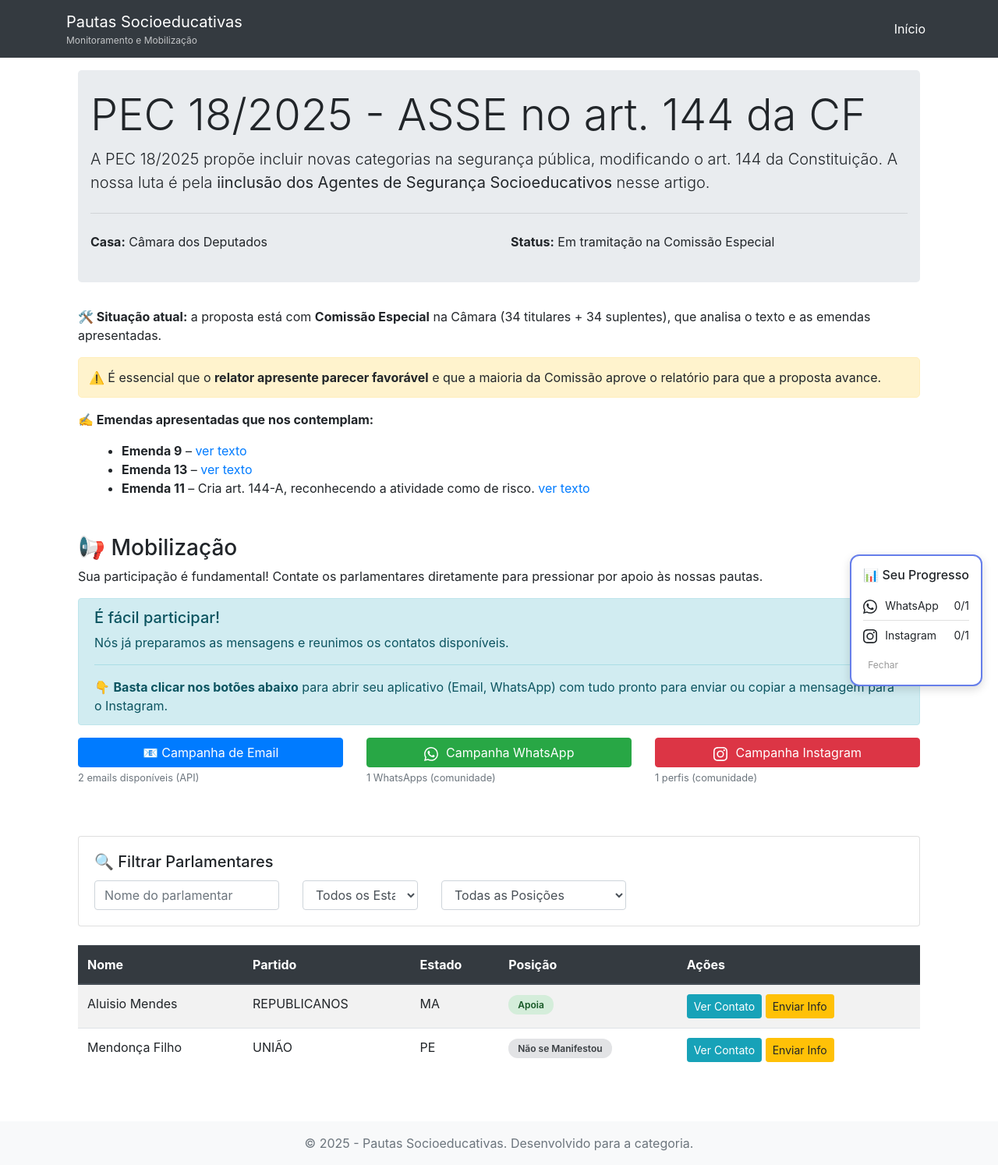
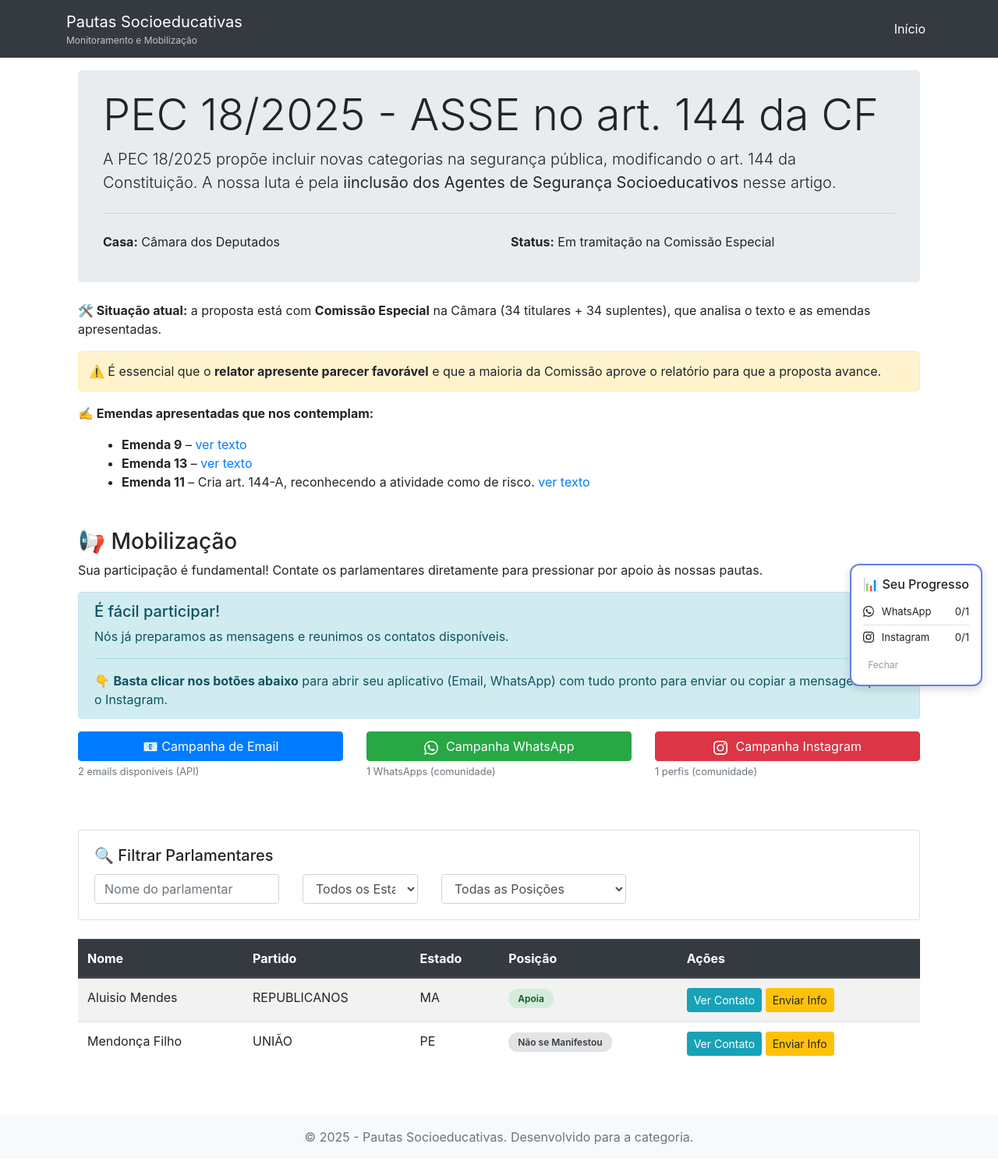
Before and after one commit to juliocjd/pautas-socioeducativas, a Jekyll site: the page built from _pautas/novo-teste.md, in a window 1280 px wide. Shown: the whole page at 78% size. Built offline with Jekyll 4.4.1, drawn with Linux system fonts in a browser that asks for light colours; nearby versions of some CDN libraries.

Commit message:
deletado pauta.css, retirado do pauta.html esse css

```diff
--- a/_layouts/pauta.html
+++ b/_layouts/pauta.html
@@ -3,7 +3,7 @@ layout: default
 ---
 
 <head>
-  <link rel="stylesheet" href="/assets/css/pauta.css" />
+
 </head>
 <body>
   <div class="container">
--- a/assets/css/pauta.css
+++ /dev/null
@@ -1,175 +0,0 @@
-.badge-status {
-  padding: 5px 12px;
-  border-radius: 12px;
-  font-size: 12px;
-  font-weight: 600;
-}
-.badge-apoia { background: #d4edda; color: #155724; }
-.badge-contrario { background: #f8d7da; color: #721c24; } /* ATUALIZADO */
-.badge-nao-manifestado { background: #e2e3e5; color: #383d41; }
-
-.contato-info {
-  background: #f8f9fa;
-  padding: 15px;
-  border-radius: 8px;
-  margin-bottom: 15px;
-}
-.contato-info-titulo {
-  font-weight: 600;
-  margin-bottom: 8px;
-  color: #333;
-}
-.contato-info-valor {
-  color: #666;
-  font-size: 14px;
-}
-.contato-fonte {
-  font-size: 11px;
-  color: #999;
-  font-style: italic;
-}
-
-.btn-acao-contato {
-  display: inline-block;
-  padding: 8px 16px;
-  border-radius: 6px;
-  text-decoration: none;
-  font-weight: 600;
-  font-size: 14px;
-  transition: all 0.2s;
-}
-.btn-whatsapp {
-  background: #25D366;
-  color: white;
-}
-.btn-whatsapp:hover {
-  background: #20BA5A;
-  color: white;
-}
-.btn-instagram {
-  background: #E4405F;
-  color: white;
-}
-.btn-instagram:hover {
-  background: #D32F4F;
-  color: white;
-}
-
-.assessores-lista {
-  margin-top: 10px;
-}
-.assessor-item {
-  background: white;
-  padding: 12px;
-  border-radius: 6px;
-  margin-bottom: 10px;
-  border-left: 3px solid #667eea;
-}
-
-.parlamentar-envio-item {
-  background: #f8f9fa;
-  padding: 15px;
-  border-radius: 8px;
-  margin-bottom: 10px;
-  display: flex;
-  justify-content: space-between;
-  align-items: center;
-  border: 2px solid #e0e0e0;
-}
-.parlamentar-envio-item.enviado {
-  background: #d4edda;
-  border-color: #28a745;
-  opacity: 0.7;
-}
-
-.tracking-item {
-  display: flex;
-  justify-content: space-between;
-  padding: 8px 0;
-  border-bottom: 1px solid #e0e0e0;
-  font-size: 14px;
-}
-.tracking-item:last-child {
-  border-bottom: none;
-}
-
-/* NOVO: Ícone de Copiar */
-.position-relative {
-  position: relative;
-}
-.copy-icon {
-  position: absolute;
-  top: 50%;
-  right: 12px;
-  transform: translateY(-50%);
-  cursor: pointer;
-  color: #6c757d;
-  opacity: 0.5;
-  transition: opacity 0.2s;
-  padding: 5px;
-}
-.copy-icon:hover {
-  opacity: 1;
-}
-/* Alinhar ícone do input (assunto) */
-input + .copy-icon {
-  top: 45px; /* Ajuste para campos de input */
-}
-/* Alinhar ícone do textarea (mensagem) */
-textarea + .copy-icon {
-  top: 45px; /* Ajuste para campos de textarea */
-}
-
-/* NOVO: Esconder textareas de template */
-.hidden-textarea {
-  display: none;
-}
-
-/* Estilos adicionais do layout default (Exemplo - ajuste conforme necessário) */
-.container {
-  max-width: 1140px;
-  margin-right: auto;
-  margin-left: auto;
-  padding-right: 15px;
-  padding-left: 15px;
-}
-.jumbotron {
-  padding: 2rem 1rem;
-  margin-bottom: 2rem;
-  background-color: #e9ecef;
-  border-radius: .3rem;
-}
-.display-4 {
-  font-size: 3.5rem;
-  font-weight: 300;
-  line-height: 1.2;
-}
-.lead {
-  font-size: 1.25rem;
-  font-weight: 300;
-}
-hr {
-  margin-top: 1rem;
-  margin-bottom: 1rem;
-  border: 0;
-  border-top: 1px solid rgba(0,0,0,.1);
-}
-.row {
-  display: flex;
-  flex-wrap: wrap;
-  margin-right: -15px;
-  margin-left: -15px;
-}
-.col-md-6 {
-  position: relative;
-  width: 100%;
-  padding-right: 15px;
-  padding-left: 15px;
-}
-@media (min-width: 768px) {
-  .col-md-6 {
-    flex: 0 0 50%;
-    max-width: 50%;
-  }
-}
-/* Adicione outros estilos base do seu site aqui */
--- a/assets/css/style.css
+++ b/assets/css/style.css
@@ -1,61 +1,189 @@
-/* Adicione seus estilos personalizados aqui */
+/* ========================================== */
+/* ESTILOS PERSONALIZADOS (style.css) */
+/* ========================================== */
+
+/* --- Estilos Base (do seu style.css original) --- */
 .jumbotron {
   background-color: #e9ecef;
   padding: 2rem;
 }
-
 .table th {
   white-space: nowrap;
 }
-
-/* Estilo para o modal */
 .modal-body .form-group {
   margin-bottom: 1rem;
 }
 
-/* ========================================== */
-/* CORREÇÃO PARA ESPAÇO EM BRANCO NAS ABAS (COM .fade) */
-/* ========================================== */
-
-/* Garante que o container das abas possa conter elementos posicionados */
-#modalEnviarInfo .modal-body .tab-content {
-  position: relative;
-  min-height: auto; /* Evita altura mínima pré-definida */
+/* --- Badges de Posição --- */
+.badge-status {
+  padding: 5px 12px;
+  border-radius: 12px;
+  font-size: 12px;
+  font-weight: 600;
+}
+.badge-apoia {
+  background: #d4edda;
+  color: #155724;
+}
+.badge-contrario {
+  background: #f8d7da;
+  color: #721c24;
+}
+.badge-nao-manifestado {
+  background: #e2e3e5;
+  color: #383d41;
 }
 
-/* Tenta tirar as abas inativas do fluxo normal */
-#modalEnviarInfo .modal-body .tab-content > .tab-pane:not(.show) {
-  position: absolute; /* Tira do fluxo */
-  top: 0; /* Alinha no topo */
-  left: 0;
-  width: 100%; /* Garante largura total */
-  opacity: 0; /* Mantém invisível (Bootstrap já faz isso com .fade) */
-  pointer-events: none; /* Impede interação */
-  visibility: hidden; /* Garante que não ocupa espaço de acessibilidade */
-  height: 0; /* Tenta forçar altura zero */
-  overflow: hidden; /* Esconde conteúdo que possa vazar */
+/* --- Informações de Contato (Modal Ver Contato) --- */
+.contato-info {
+  background: #f8f9fa;
+  padding: 15px;
+  border-radius: 8px;
+  margin-bottom: 15px;
+}
+.contato-info-titulo {
+  font-weight: 600;
+  margin-bottom: 8px;
+  color: #333;
+}
+.contato-info-valor {
+  color: #666;
+  font-size: 14px;
+}
+.contato-fonte {
+  font-size: 11px;
+  color: #999;
+  font-style: italic;
 }
 
-/* Garante que a aba ativa ocupe espaço normalmente */
-#modalEnviarInfo .modal-body .tab-content > .tab-pane.active.show {
-  position: relative; /* Volta ao fluxo normal ou ao posicionamento relativo */
-  width: 100%;
-  height: auto; /* Altura automática baseada no conteúdo */
-  overflow: visible;
-  opacity: 1;
-  pointer-events: auto;
-  visibility: visible;
+/* --- Botões de Ação (WhatsApp, Instagram) --- */
+.btn-acao-contato {
+  display: inline-block;
+  padding: 8px 16px;
+  border-radius: 6px;
+  text-decoration: none;
+  font-weight: 600;
+  font-size: 14px;
+  transition: all 0.2s;
+  vertical-align: middle;
+}
+.btn-whatsapp {
+  background: #25d366;
+  color: white !important;
+}
+.btn-whatsapp:hover {
+  background: #20ba5a;
+  color: white !important;
+}
+.btn-instagram {
+  background: #e4405f;
+  color: white !important;
+}
+.btn-instagram:hover {
+  background: #d32f4f;
+  color: white !important;
+}
+.btn-acao-contato svg {
+  vertical-align: middle;
+  margin-right: 4px;
+  margin-top: -2px;
 }
 
-/* Remove margem superior extra do primeiro elemento DENTRO da aba ativa */
-#modalEnviarInfo .tab-pane.active.show > *:first-child {
-  margin-top: 0;
+/* --- Lista de Assessores (Modal Ver Contato) --- */
+.assessores-lista {
+  margin-top: 10px;
+}
+.assessor-item {
+  background: white;
+  padding: 12px;
+  border-radius: 6px;
+  margin-bottom: 10px;
+  border-left: 3px solid #667eea;
+}
+
+/* --- Itens da Lista de Envio (Modais de Campanha) --- */
+.parlamentar-envio-item {
+  background: #f8f9fa;
+  padding: 10px 15px;
+  border-radius: 8px;
+  margin-bottom: 8px;
+  display: flex;
+  justify-content: space-between;
+  align-items: center;
+  border: 1px solid #e0e0e0;
+  font-size: 0.9em;
+}
+.parlamentar-envio-item.enviado {
+  background: #e9f5ec;
+  border-color: #a3d9b1;
+  opacity: 0.8;
+}
+.parlamentar-envio-item strong {
+  font-weight: 600;
+}
+.parlamentar-envio-item span[style*="color: #28a745"] {
+  margin-left: 5px;
+}
+
+/* --- Widget de Progresso (Tracking) --- */
+.tracking-item {
+  display: flex;
+  justify-content: space-between;
+  padding: 6px 0;
+  border-bottom: 1px solid #e0e0e0;
+  font-size: 13px;
+}
+.tracking-item:last-child {
+  border-bottom: none;
+}
+.tracking-item svg {
+  vertical-align: middle;
+  margin-right: 5px;
+  margin-top: -2px;
+  width: 14px;
+  height: 14px;
+}
+
+/* --- Ícone de Copiar --- */
+.position-relative {
+  position: relative;
+}
+.copy-icon {
+  position: absolute;
+  top: 50%;
+  right: 10px;
+  transform: translateY(-50%);
+  cursor: pointer;
+  color: #6c757d;
+  opacity: 0.4;
+  transition: opacity 0.2s, color 0.2s;
+  padding: 6px;
+  background-color: rgba(255, 255, 255, 0.5);
+  border-radius: 4px;
+}
+.copy-icon:hover {
+  opacity: 1;
+  color: #007bff;
+}
+input + .copy-icon {
+  top: calc(50% + 10px);
+}
+textarea + .copy-icon {
+  top: 15px;
+  transform: none;
+  right: 15px;
+}
+
+/* --- Textareas Ocultos (para templates de campanha) --- */
+.hidden-textarea {
+  display: none;
 }
 
 /* ========================================== */
-/* (Manter as outras regras que adicionamos antes para Jumbotron, etc.) */
+/* --- AJUSTE ESPAÇAMENTO, SITUAÇÃO E ABAS --- */
 /* ========================================== */
-/* ... (regras para .jumbotron, .situacao-destaque, etc.) ... */
+
+/* --- Jumbotron (reduzido) --- */
 .jumbotron {
   padding-top: 1.5rem !important;
   padding-bottom: 1.5rem !important;
@@ -64,7 +192,8 @@
 main.container {
   margin-top: 1rem !important;
 }
-/* ... etc ... */
+
+/* --- Estilo para o Bloco .situacao-destaque --- */
 .situacao-destaque {
   background-color: #f8f9fa;
   border: 1px solid #e9ecef;
@@ -73,6 +202,8 @@ main.container {
   margin-bottom: 2.5rem;
   border-radius: 8px;
 }
+
+/* Reduzir tamanho da fonte e margens dentro da seção */
 .situacao-destaque p,
 .situacao-destaque ul,
 .situacao-destaque li,
@@ -87,42 +218,110 @@ main.container {
 .situacao-destaque ul {
   padding-left: 20px;
 }
-.hidden-textarea {
-  display: none;
+
+/* --- CORREÇÃO DE BUGS (ABAS EMPILHADAS/ESPAÇO BRANCO) --- */
+
+/* 1. Garante que o container das abas funcione com display: block */
+#modalEnviarInfo .modal-body .tab-content {
+  display: block !important;
+  overflow: visible !important;
 }
+
+/* 2. Força o ESCONDIMENTO da aba inativa (Solução para o problema de empilhamento) */
+/* Usa !important para sobrescrever qualquer estilo flex ou grid */
+#modalEnviarInfo .modal-body .tab-content > .tab-pane:not(.active) {
+  display: none !important;
+  visibility: hidden !important;
+  height: 0 !important;
+  padding: 0 !important;
+  margin: 0 !important;
+}
+
+/* 3. Garante que a aba ativa ocupe espaço normalmente e que não tenha padding extra */
+#modalEnviarInfo .modal-body .tab-content > .tab-pane.active.show {
+  display: block !important;
+  visibility: visible !important;
+  height: auto !important;
+  overflow: visible !important;
+  padding: 0; /* Remove padding superior/inferior que pode causar o espaço branco indesejado */
+}
+
+/* Remove margem superior do primeiro elemento DENTRO da aba ativa para subir o conteúdo */
+#modalEnviarInfo .tab-pane.active.show > *:first-child {
+  margin-top: 0 !important;
+}
+
+/* --- Espaçamento antes da Mobilização --- */
+.campanhas-section {
+  margin-top: 2.5rem;
+}
+
 /* ========================================== */
-/* --- CORREÇÃO DE RESPONSIVIDADE (index.html) --- */
+/* --- CORREÇÃO DE RESPONSIVIDADE (MOBILE) --- */
 /* ========================================== */
 
 @media (max-width: 575.98px) {
-  /* 1. Ajuste do Jumbotron para não ultrapassar a tela */
   .jumbotron {
-    /* Diminui o padding horizontal para dar mais espaço ao texto */
     padding-left: 1rem !important;
     padding-right: 1rem !important;
-    /* Reduz um pouco o padding vertical para manter a altura baixa */
     padding-top: 1rem !important;
     padding-bottom: 1rem !important;
   }
-
-  /* 2. Redução da Fonte do Título Principal */
   .jumbotron .display-4 {
-    font-size: 2rem !important; /* Reduz de 3.5rem (padrão display-4) para 2rem */
+    font-size: 2rem !important;
   }
-
-  /* 3. Redução da Fonte do Subtítulo (o 'lead') */
   .jumbotron .lead {
-    font-size: 1rem !important; /* Reduz de 1.25rem (padrão lead) para 1rem */
+    font-size: 1rem !important;
   }
-
-  /* 4. Redução da Fonte da Seção de Destaque */
   .jumbotron .featured-pauta-label {
     font-size: 0.9em !important;
   }
-
-  /* 5. Ajuste fino no tamanho do botão principal */
   .jumbotron .btn-lg {
     padding: 0.4rem 0.8rem;
     font-size: 1rem;
   }
 }
+
+/* ========================================== */
+/* ESTILOS BASE (MANTIDOS) */
+/* ========================================== */
+.container {
+  max-width: 1140px;
+  margin-right: auto;
+  margin-left: auto;
+  padding-right: 15px;
+  padding-left: 15px;
+}
+.display-4 {
+  font-size: 3.5rem;
+  font-weight: 300;
+  line-height: 1.2;
+}
+.lead {
+  font-size: 1.25rem;
+  font-weight: 300;
+}
+hr {
+  margin-top: 1rem;
+  margin-bottom: 1rem;
+  border: 0;
+  border-top: 1px solid rgba(0, 0, 0, 0.1);
+}
+.row {
+  display: flex;
+  flex-wrap: wrap;
+  margin-right: -15px;
+  margin-left: -15px;
+}
+.col-md-6 {
+  position: relative;
+  width: 100%;
+  padding-right: 15px;
+  padding-left: 15px;
+}
+@media (min-width: 768px) {
+  .col-md-6 {
+    flex: 0 0 50%;
+    max-width: 50%;
+  }
+}
```
